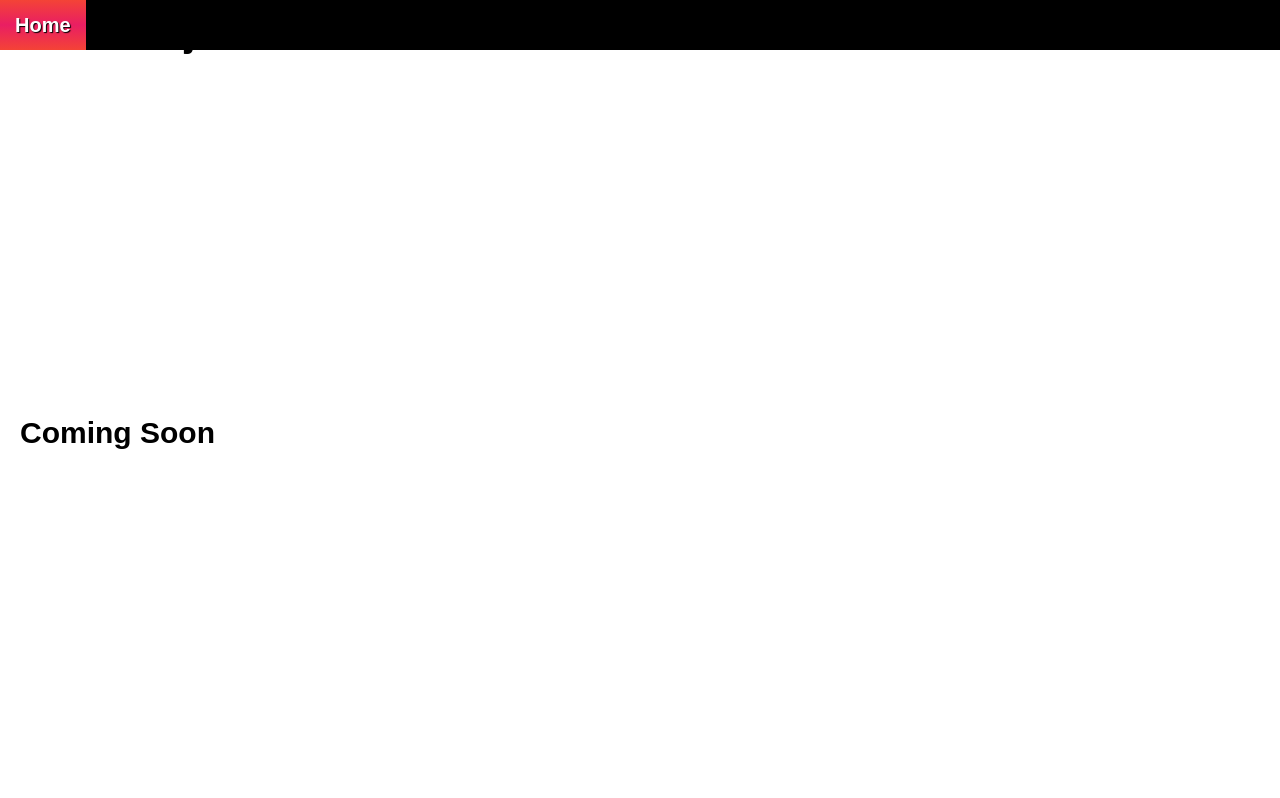
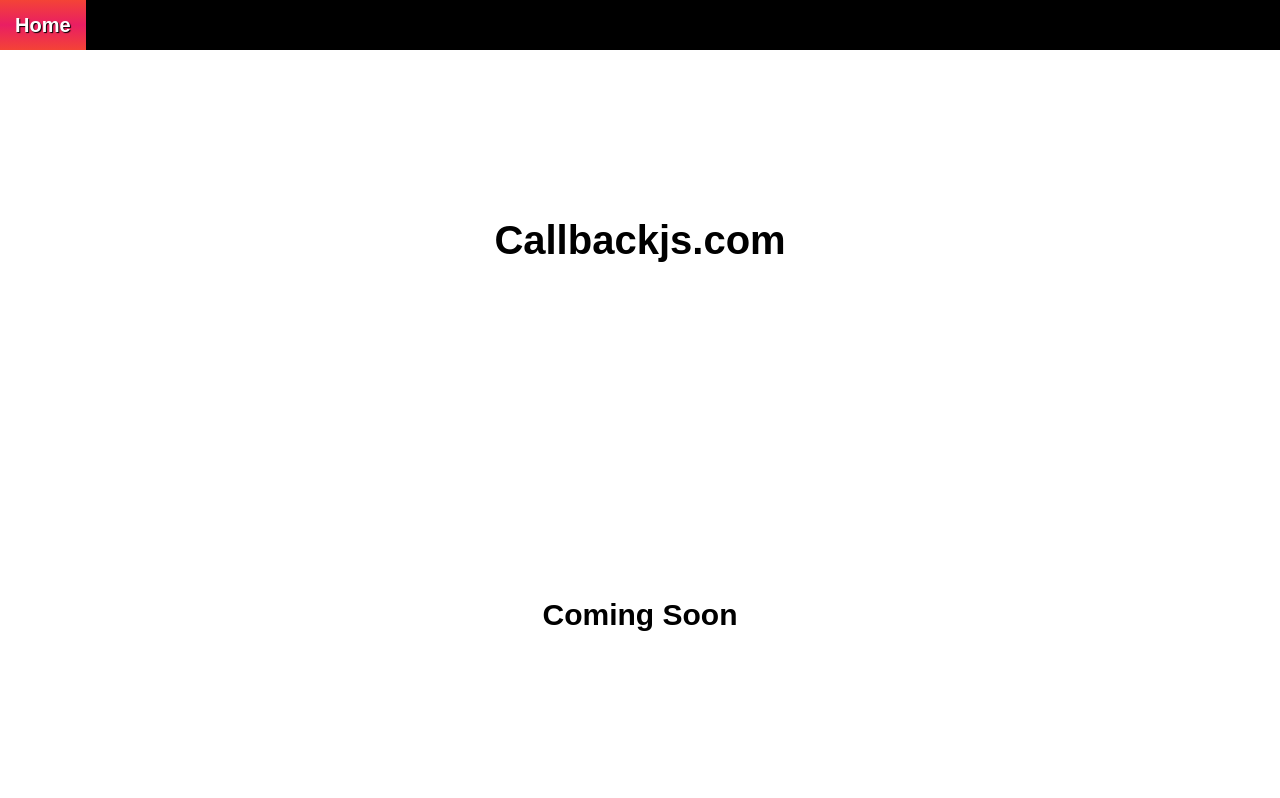
Before and after one commit to themikefuller/callbackjs.com, a plain HTML site: page index.html in a window 1280 px wide. Drawn offline with Linux system fonts and the light colour scheme.

Commit message:
Update index.html

```diff
--- a/index.html
+++ b/index.html
@@ -12,5 +12,7 @@
   </div>
 </nav>
 
-<h1>Callbackjs.com</h1>
-<h2>Coming Soon</h2>
+<div id="app">
+  <h1>Callbackjs.com</h1>
+  <h2>Coming Soon</h2>
+</div>
```
